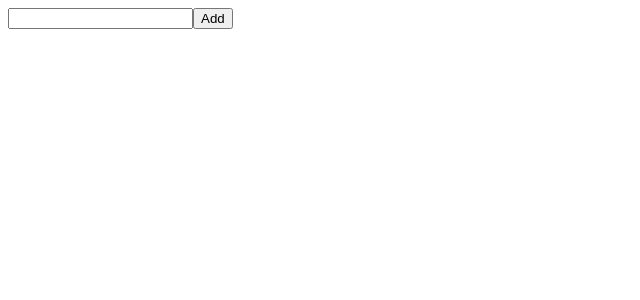
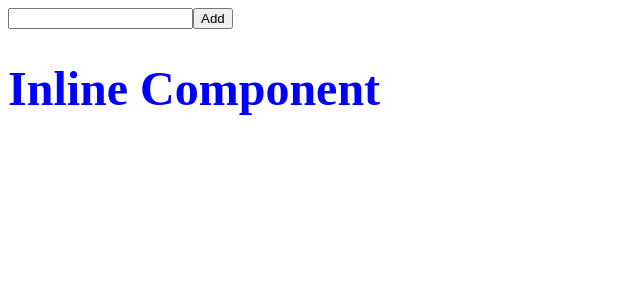
Before and after one commit to srjingole0610/toDOList, a React (Vite) app: page / in a window 1280 px wide. Shown: the top 300 px of the page, without its empty margins (0-640 px from the left). Built offline with nearby package versions, Linux system fonts and the light colour scheme.

Commit message:
Added inline CSS to the component

```diff
--- a/src/App.jsx
+++ b/src/App.jsx
@@ -1,9 +1,11 @@
+import InlineComponent from "./component/inlineComponent"
 import TodoForm from "./component/TodoForm"
 
 function App() {
   return (
     <div>
       <TodoForm />
+      <InlineComponent />
     </div>
   )
 }
--- /dev/null
+++ b/src/component/InlineComponent.jsx
@@ -0,0 +1,12 @@
+import React from 'react'
+
+function InlineComponent() {
+    const header = { color: "blue", fontSize: "3rem" }
+    return (
+        <div>
+            <h1 style={header}>Inline Component</h1>
+        </div>
+    )
+}
+
+export default InlineComponent
```
